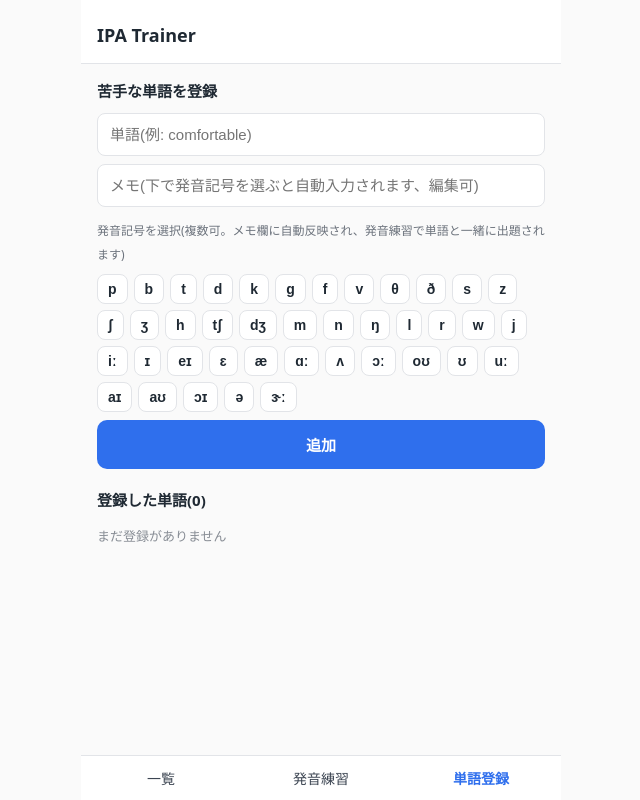
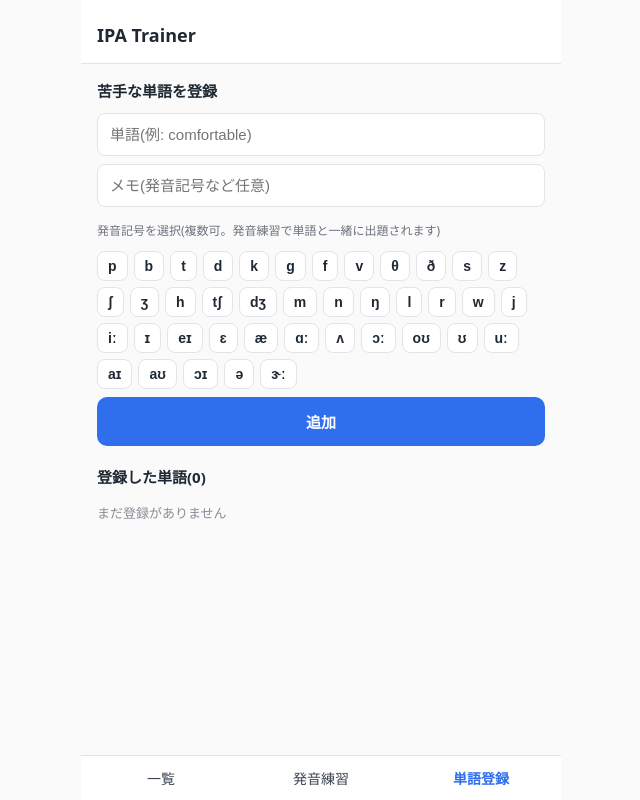
Before and after one commit to MYne0915/ipa-trainer, a React (Vite) app: page / in a window 1280 px wide. Both pictures are taken after a click on the button "単語登録". Shown: the whole page, without its empty margins (319-959 px from the left). Built offline with nearby package versions, Linux system fonts and the light colour scheme.

Commit message:
Remove note auto-fill from symbol selection
Note field is manual free text again (e.g. for a transcription the
user looked up themselves); toggling a symbol chip no longer touches it.

```diff
--- a/src/components/WeakWordList.tsx
+++ b/src/components/WeakWordList.tsx
@@ -15,11 +15,9 @@ export function WeakWordList({ words, onChange }: Props) {
   const [symbols, setSymbols] = useState<string[]>([]);
 
   const toggleSymbol = (symbol: string) => {
-    setSymbols((prev) => {
-      const next = prev.includes(symbol) ? prev.filter((s) => s !== symbol) : [...prev, symbol];
-      setNote(next.length > 0 ? `/${next.join(" ")}/` : "");
-      return next;
-    });
+    setSymbols((prev) =>
+      prev.includes(symbol) ? prev.filter((s) => s !== symbol) : [...prev, symbol],
+    );
   };
 
   const handleAdd = () => {
@@ -45,14 +43,14 @@ export function WeakWordList({ words, onChange }: Props) {
           />
           <input
             type="text"
-            placeholder="メモ(下で発音記号を選ぶと自動入力されます、編集可)"
+            placeholder="メモ(発音記号など任意)"
             value={note}
             onChange={(e) => setNote(e.target.value)}
             onKeyDown={(e) => e.key === "Enter" && handleAdd()}
           />
 
           <p className="word-form__label">
-            発音記号を選択(複数可。メモ欄に自動反映され、発音練習で単語と一緒に出題されます)
+            発音記号を選択(複数可。発音練習で単語と一緒に出題されます)
           </p>
           <div className="word-form__symbols">
             {PHONEMES.map((p) => (
```
